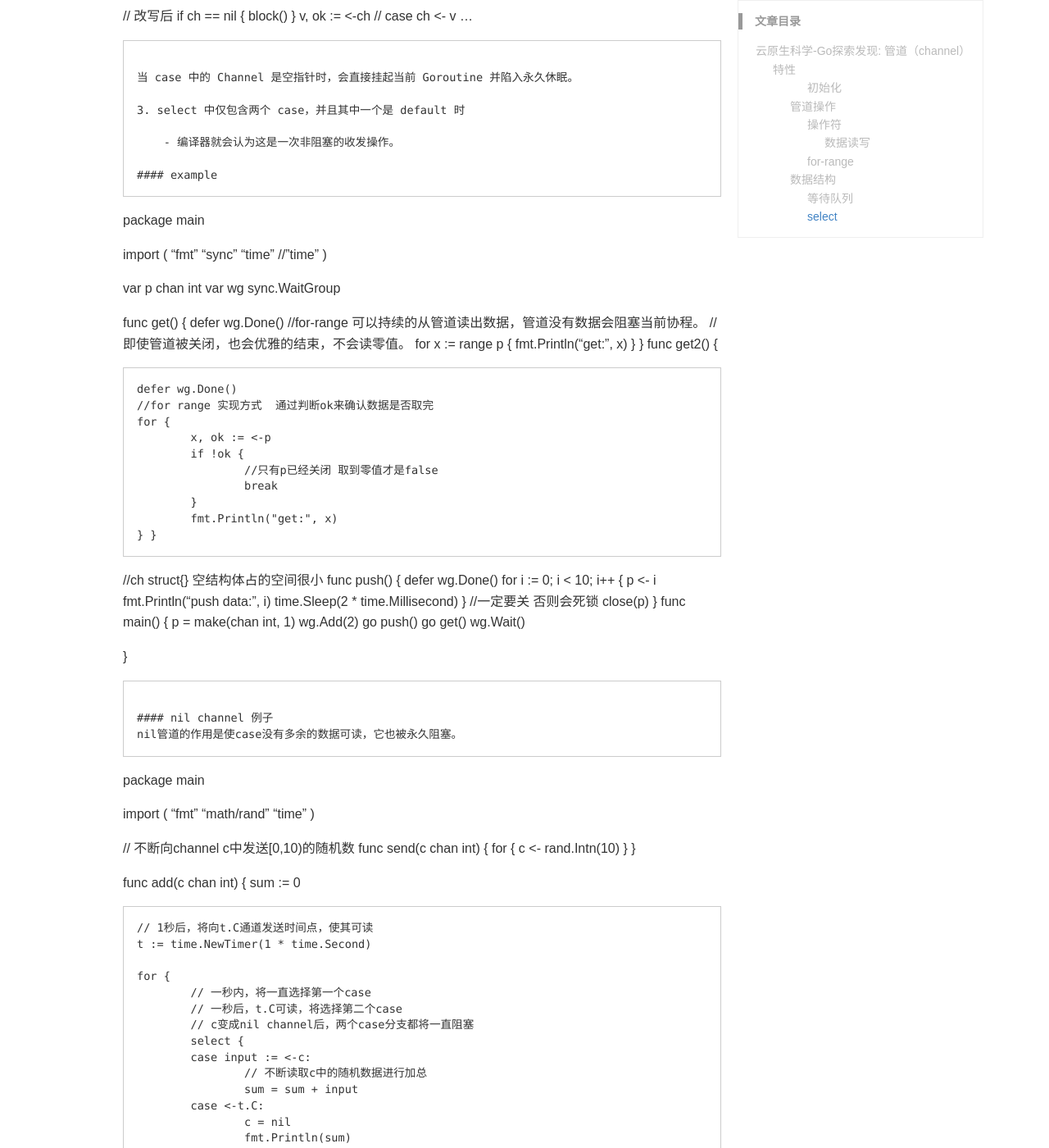
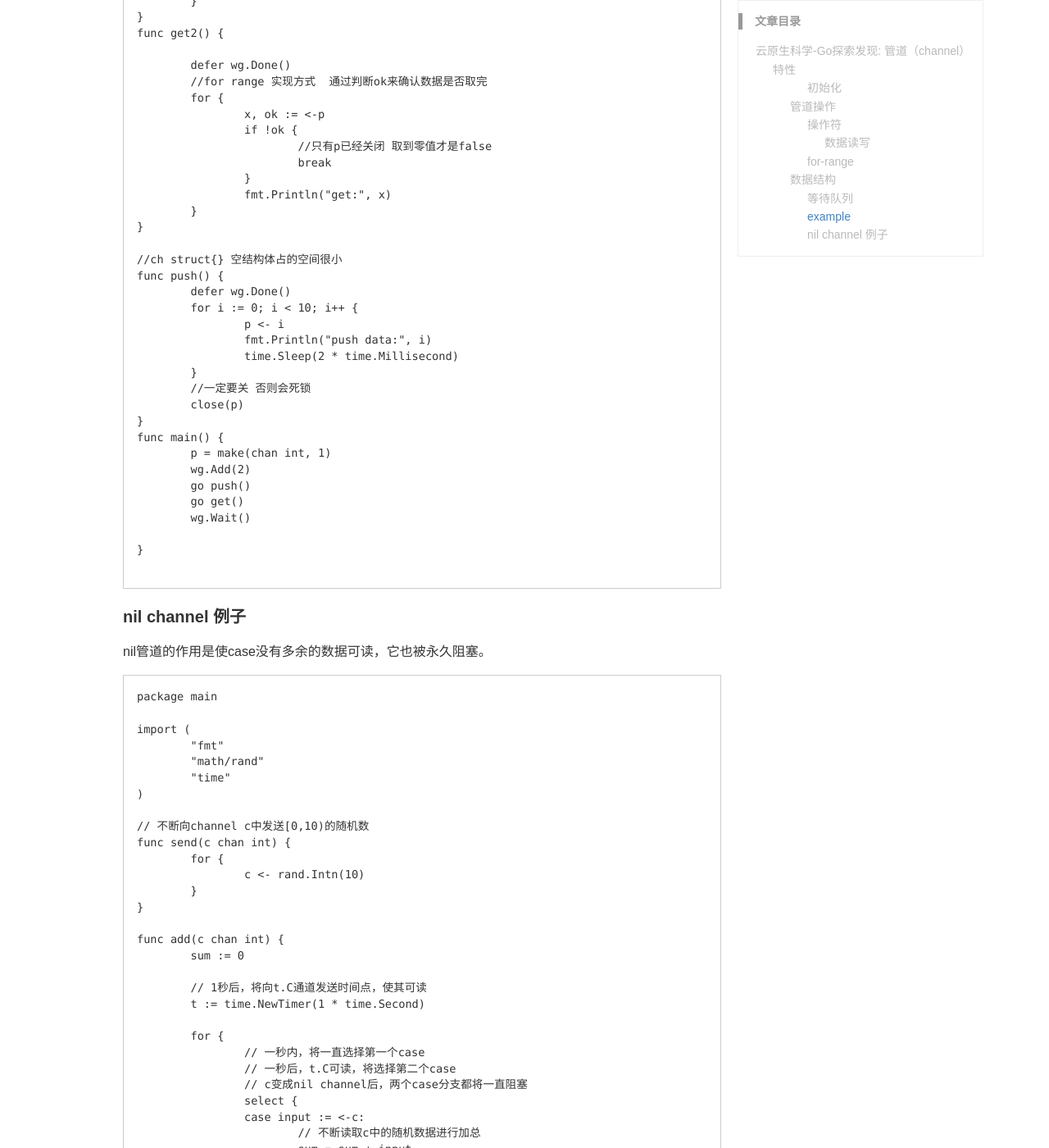
Before and after one commit to beastpu/beastpu.github.io, a Jekyll site: the page built from _posts/2021-08-18-go-06.md, in a window 1280 px wide and 1400 px high, scrolled down 2769 px. Shown: the whole window at 82% size. Built offline with Jekyll 4.4.1, drawn with Linux system fonts in a browser that asks for light colours; some web fonts are replaced; comment, search, counter and statistics services are not loaded; a style sheet for code colours, icons or effects is not loaded; some of the changed text lies outside the part shown.

Commit message:
Update 2021-08-18-go-06.md

````diff
--- a/_posts/2021-08-18-go-06.md
+++ b/_posts/2021-08-18-go-06.md
@@ -11,10 +11,6 @@
 
 只有一个缓冲区的管道，写入数据类似于加锁，读出数据类似于释放锁。
 
-虽然可以使用共享内存进行数据交换，但是共享内存在不同的goroutine中容易发生竞态问题。为了保证数据交换的正确性，必须使用互斥量对内存进行加锁，这种做法势必造成性能问题。
-
-Go语言的并发模型是CSP（Communicating Sequential Processes），提倡通过通信共享内存而不是通过共享内存而实现通信。
-
 ## 特性
 #### 初始化
 声明变量
@@ -42,15 +38,11 @@
 值为nil管道，读写永久阻塞。
 
 close()可以关闭管道，向关闭的管道写数据会panic，但关闭管道仍然可读。
-- `x,ok:=<-ch` ok is false当缓冲区中没有更多的值可以接收(缓冲区为空)并且通道被关闭。
+- `x,ok:=ch` 第一个变量表示读出的数据，第二变量表示是否成功读取了数据，第二个变量不用于指示管道的关闭状态。
 
-第二个变量经常理解为管道的关闭状态，这是不准确的。管道的关闭有两种状态，缓冲区已经没有数据，缓冲区还有数据。
+第二个变量经常理解为管道的关闭状态，管道的关闭有两种状态，缓冲区已经没有数据，缓冲区还有数据。
 - 第一种情况，会读到相应类型的零值，第二个变量为false.
 - 第二种情况，第一个变量为读到的数据，第二个变量为true.
-
-Note: Only the sender should close a channel, never the receiver. Sending on a closed channel will cause a panic.
-
-Another note: Channels aren't like files; you don't usually need to close them. Closing is only necessary when the receiver must be told there are no more values coming, such as to terminate a range loop.
 
 #### for-range
 通过for-range可以持续地从管道读数据，当管道中没有数据时会阻塞当前协程，与读管道时的阻塞处理机制一样。
@@ -95,31 +87,6 @@
 
 处于等待队列的中的协程会在其他协程操作管道时被唤醒。
 
-#### select
-1. select 结构中不包含任何 case
-    - select {} 的语句转换成调用 runtime.block
-
-2. select 条件只包含一个 case
-```
-// 改写前
-select {
-case v, ok <-ch: // case ch <- v
-    ...
-}
-
-// 改写后
-if ch == nil {
-    block()
-}
-v, ok := <-ch // case ch <- v
-...
-```
-
-当 case 中的 Channel 是空指针时，会直接挂起当前 Goroutine 并陷入永久休眠。
-
-3. select 中仅包含两个 case，并且其中一个是 default 时
-
-    - 编译器就会认为这是一次非阻塞的收发操作。
 
 #### example
 ```
@@ -226,35 +193,3 @@
 	time.Sleep(3 * time.Second)
 }
 ```
-
-
-```
-package main
-
-import "fmt"
-
-func fibonacci(c, quit chan int) {
-	x, y := 0, 1
-	for {
-		select {
-		case c <- x:
-			x, y = y, x+y
-		case <-quit:
-			fmt.Println("quit")
-			return
-		}
-	}
-}
-
-func main() {
-	c := make(chan int)
-	quit := make(chan int)
-	go func() {
-		for i := 0; i < 10; i++ {
-			fmt.Println(<-c)
-		}
-		quit <- 0
-	}()
-	fibonacci(c, quit)
-}
-```
````
Also changed, not shown: other parts of _posts/2021-08-18-go-06.md (+2 -2 lines).
